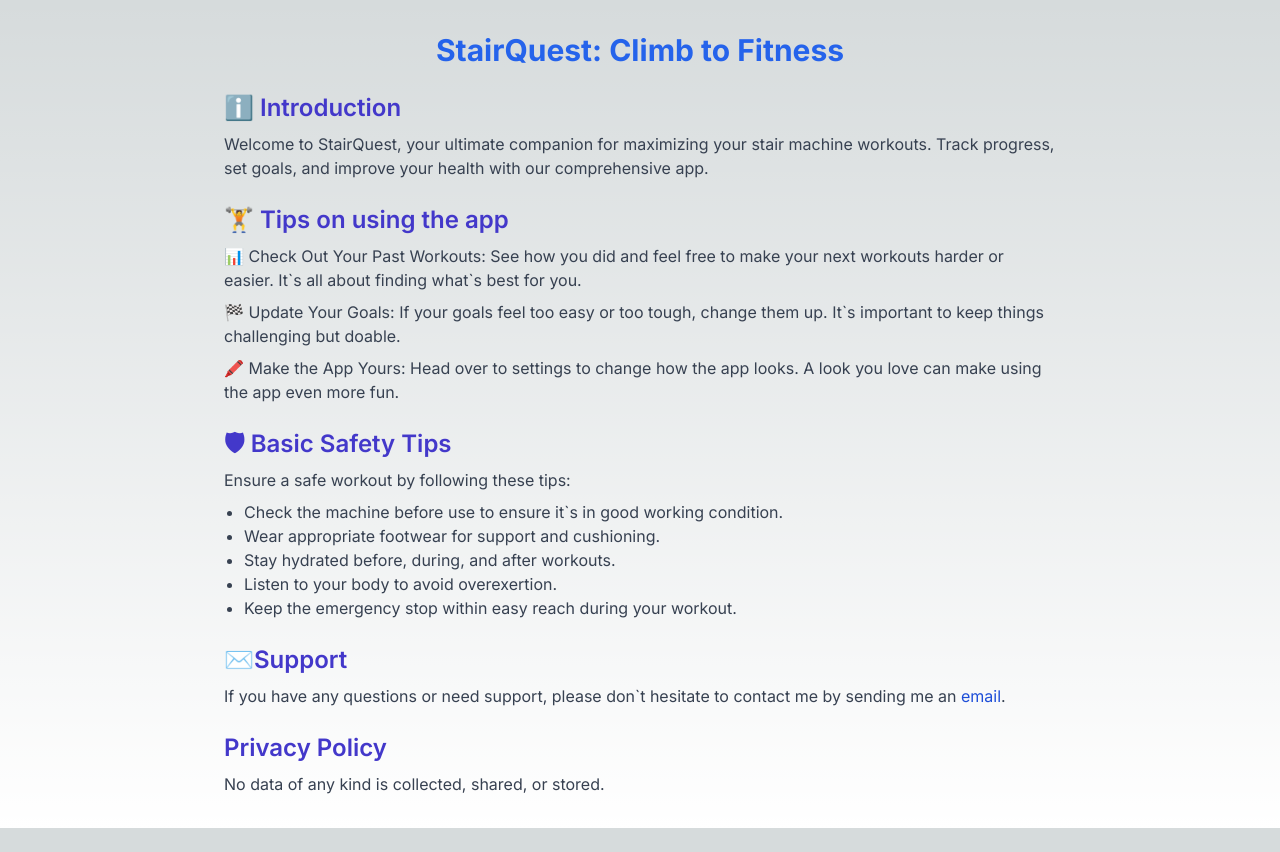
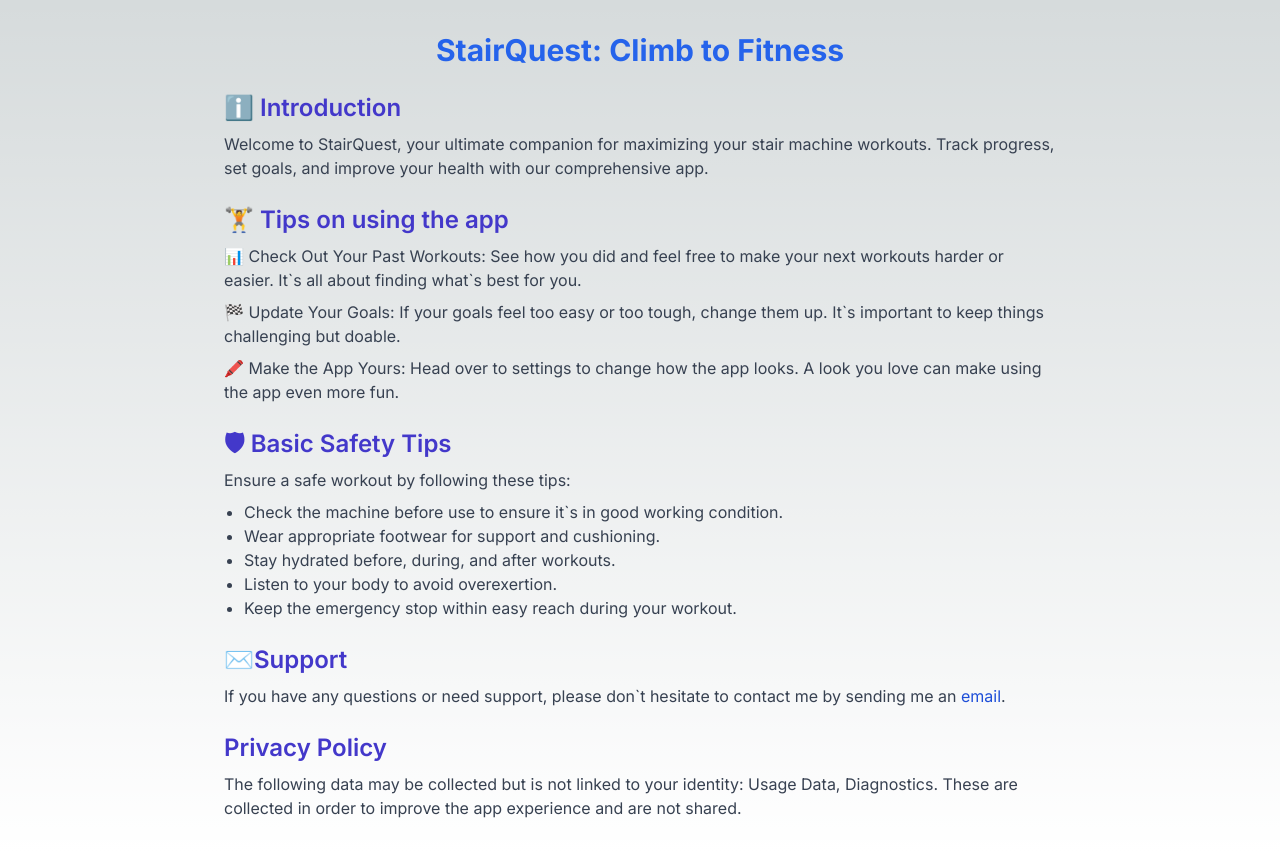
Before and after one commit to kuhiga/kurthiga.com, a Next.js app: page /stairquest in a window 1280 px wide. Before the commit the page ends 828 px from the top, so only its background shows below. Built offline with nearby package versions, Linux system fonts and the light colour scheme.

Commit message:
update privacy policy

```diff
--- a/src/app/stairquest/page.tsx
+++ b/src/app/stairquest/page.tsx
@@ -83,7 +83,9 @@
             Privacy Policy
           </h2>
           <p className="mt-2 text-gray-700">
-            No data of any kind is collected, shared, or stored.
+            The following data may be collected but is not linked to your
+            identity: Usage Data, Diagnostics. These are collected in order to
+            improve the app experience and are not shared.
           </p>
         </section>
       </main>
```
